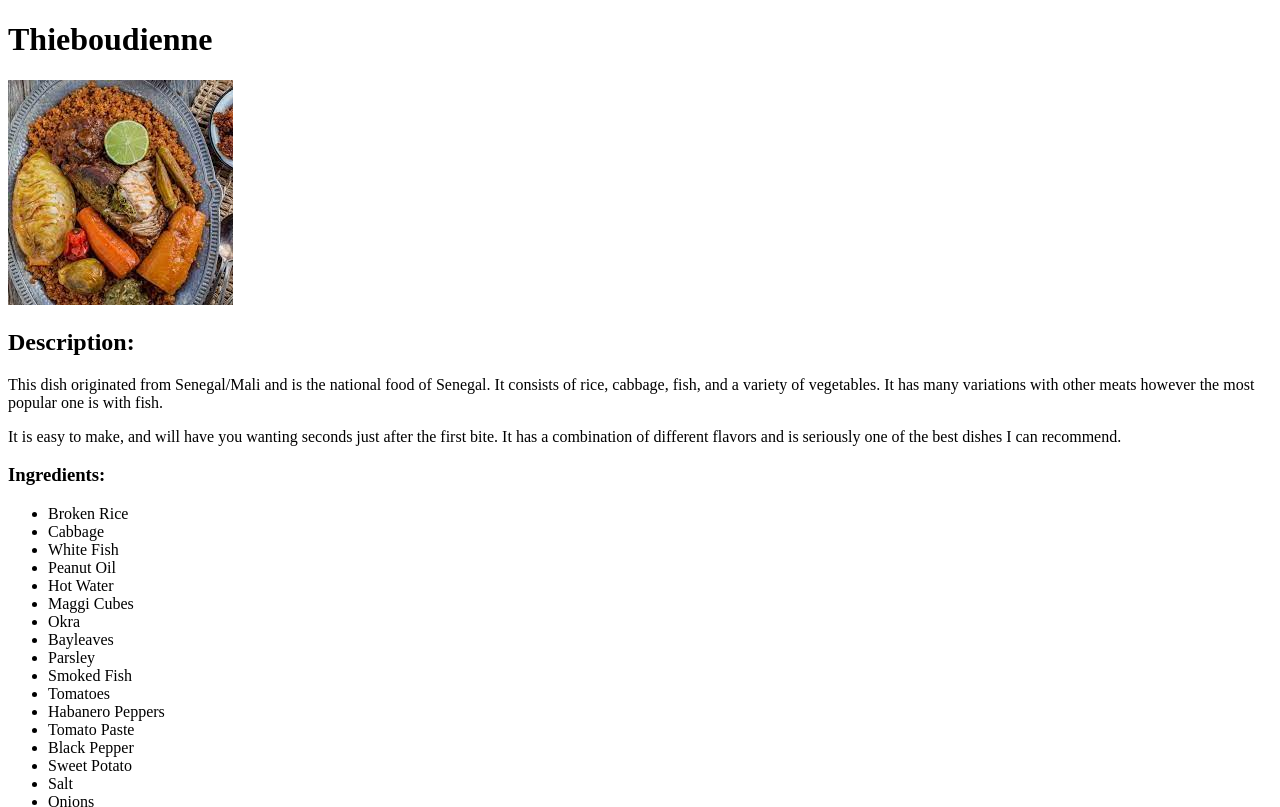
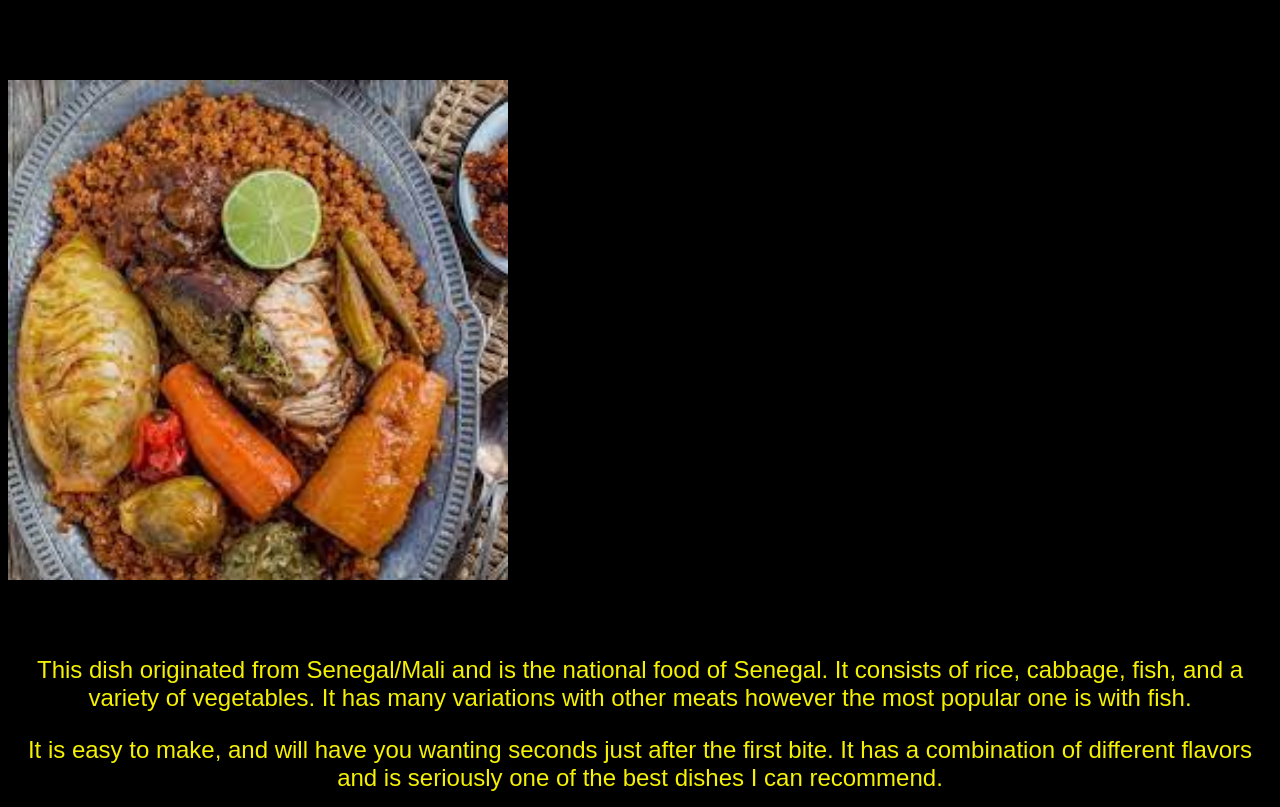
Before and after one commit to CherifD01/odin-recipes, a plain HTML site: page recipes/thieboudienne.html in a window 1280 px wide. Shown: the top 807 px of the page. Drawn offline with Linux system fonts and the light colour scheme.

Commit message:
Added styling to the thieb recipe, and updated skills on README file

```diff
--- a/recipes/thieboudienne.html
+++ b/recipes/thieboudienne.html
@@ -2,16 +2,17 @@
 <html lang="en">
 
 <head>
+    <link rel = "stylesheet" href = "../styles.css">
     <meta charset="UTF-8">
     <title> </title>
 </head>
 
-<body>
-    <h1>Thieboudienne</h1>
-    <img src = ../images/thieb-dish.jpg alt = "Picture of thieboudienne">
+<body id = "thieb-background">
+    <h1 id = "thieb-title">Thieboudienne</h1>
+    <img class = "thieb-photo"src = ../images/thieb-dish.jpg alt = "Picture of thieboudienne">
 
     <!-- Describes what the dish is and where it came from -->
-    <h2>Description:</h2>
+    <h2 class = "thieb-subtitle">Description:</h2>
     <p>
         This dish originated from Senegal/Mali and is the national food of Senegal. It
         consists of rice, cabbage, fish, and a variety of vegetables.
@@ -24,7 +25,7 @@
     </p>
 
     <!-- Lists the Ingredients needed -->
-    <h3>Ingredients:</h3>
+    <h3 class = "thieb-subtitle">Ingredients:</h3>
     <ul>
         <li>Broken Rice</li> <li>Cabbage</li>
         <li>White Fish</li> <li>Peanut Oil</li>
```
